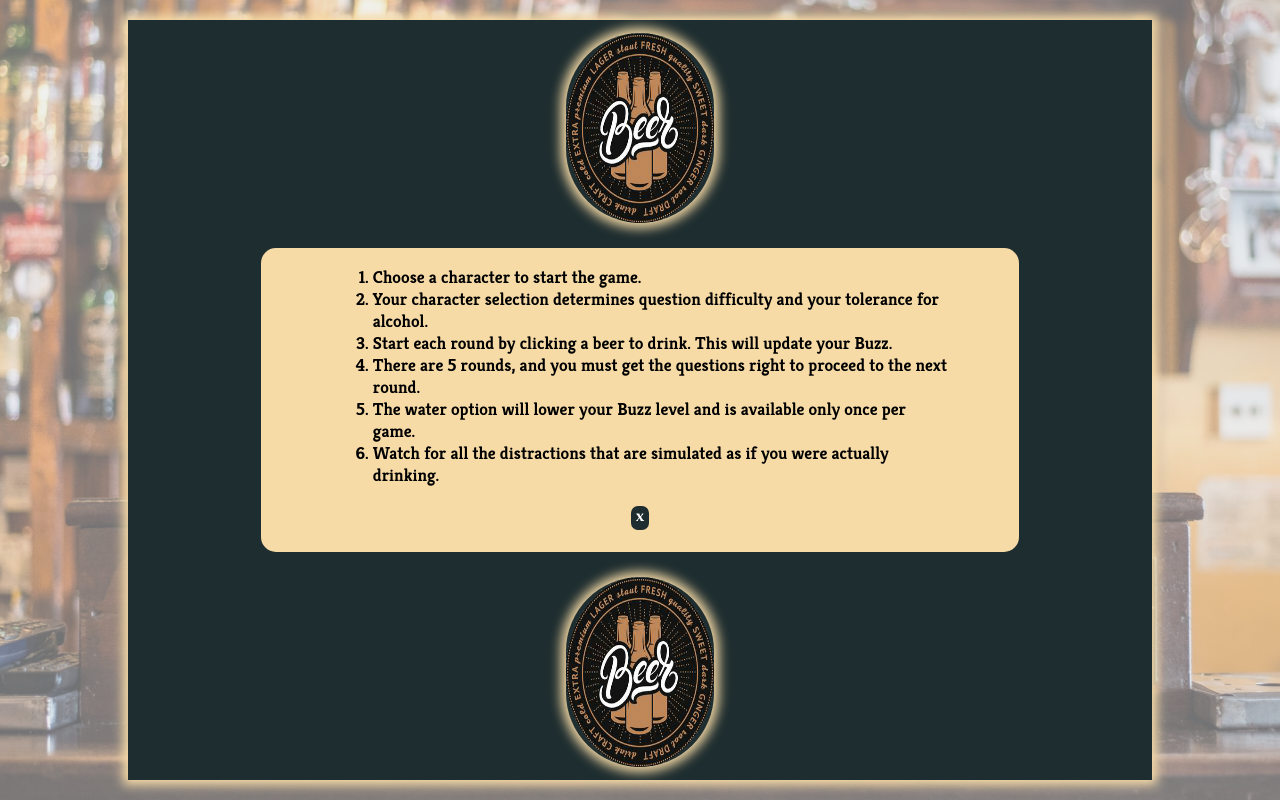
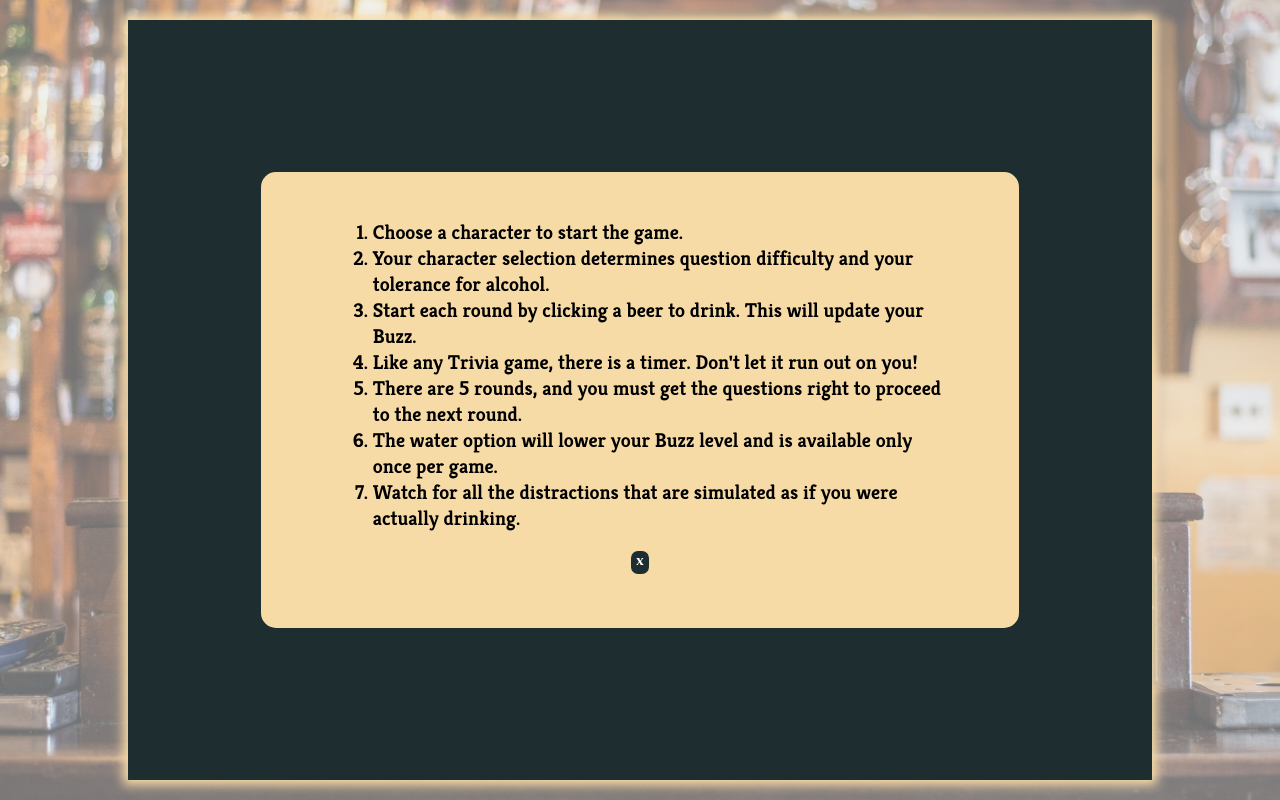
Before and after one commit to schoeffa/Hops-Academy, a website: page public/index.html in a window 1280 px wide. Both pictures are taken after a click on the button "Instructions". Drawn offline with nearby package versions, Linux system fonts and the light colour scheme; some packages are replaced by stand-ins of ours; no server answers.

Commit message:
resizing and removal

```diff
--- a/public/app/title-screen/title-screen.html
+++ b/public/app/title-screen/title-screen.html
@@ -12,21 +12,18 @@
     <button class="instruction-call-btn" ng-click="$ctrl.onShow();">Instructions</button>
     <!-- Instruction overlay -->
     <section ng-show="$ctrl.showInstructions" class="instruction-overlay">
-      <img src="../../images/coaster.png">
         <section class="how-to-play">
-
             <ol>
                 <li>Choose a character to start the game.</li>
                 <li>Your character selection determines question difficulty and your tolerance for alcohol.</li>
                 <li>Start each round by clicking a beer to drink. This will update your Buzz.</li>
+                <li>Like any Trivia game, there is a timer. Don't let it run out on you!</li>
                 <li>There are 5 rounds, and you must get the questions right to proceed to the next round.</li>
                 <li>The water option will lower your Buzz level and is available only once per game.</li>
                 <li>Watch for all the distractions that are simulated as if you were actually drinking.</li>
             </ol>
-
             <button ng-click="$ctrl.onShow();">X</button>
         </section>
-      <img src="../../images/coaster.png">
     </section>
     <section class="character_choice">
         <h4>Choose a character to start!</h4>
--- a/public/styles.css
+++ b/public/styles.css
@@ -193,11 +193,12 @@ h4 {
     border: 3px solid #F7DBA7;
     color: #F7DBA7;
     font-size: 1em;
-    padding: 5px;
+    padding: 5px 7px 5px 7px;
     font-family: "Cinzel";
     font-weight: lighter;
     cursor: pointer;
     width: 35%;
+    min-width: 145px;
     text-align: center;
     animation: blink 1.4s linear 2;
     }
@@ -236,14 +237,6 @@ h4 {
     border-radius: 10px;
     padding: 10px;
     border: none;
-}
-
-.instruction-overlay img {
-    height: 20%;
-    width: 35%;
-    max-width: 143px;
-    box-shadow: 0 0 12px 5px #F7DBA7;
-    border-radius: 400px;
 }
 
 .instruction-overlay button {  /* To exit instructions page  */
@@ -596,18 +589,15 @@ a {
         right:0px; */
     }
 
-    .instruction-overlay img {
-        height: 20%;
-        width: 30%;
-        max-width: 208px;
-        box-shadow: 0 0 12px 5px #F7DBA7;
-        border-radius: 300px;
+    .how-to-play {
+        height: 60%;
+        border-radius: 15px;
+        width: 60%;
     }
 
-    .how-to-play {
-        border-radius: 15px;
-        width: 40%;
-        font-size: 12pt;
+    .how-to-play li {
+        line-height: 1.2;
+        font-size: 22px;
     }
 
     .beer-overlay p {
@@ -651,8 +641,6 @@ a {
 
     .correct-overlay p {
         color: #F7DBA7;
-        margin
-
     }
 
     .correct-overlay-images {
@@ -729,19 +717,6 @@ a {
         font-size: 18px;
     }
 
-    .how-to-play {
-        width: 30%;
-        font-size: 13pt;
-    }
-
-    .instruction-overlay img {
-        height: 25%;
-        width: 14.5%;
-        max-width: 187px;
-        box-shadow: 0 0 12px 5px #F7DBA7;
-        border-radius: 400px;
-    }
-
     .game-wrapper {
         display: flex;
         flex-wrap: wrap;
@@ -755,8 +730,9 @@ a {
         flex-direction: column;
     }
 
-    .how-to-play {
-        width: 60%;
+    .how-to-play li {
+        font-size: 20px;
+        line-height: 1.3;
     }
 
     stats {
```
